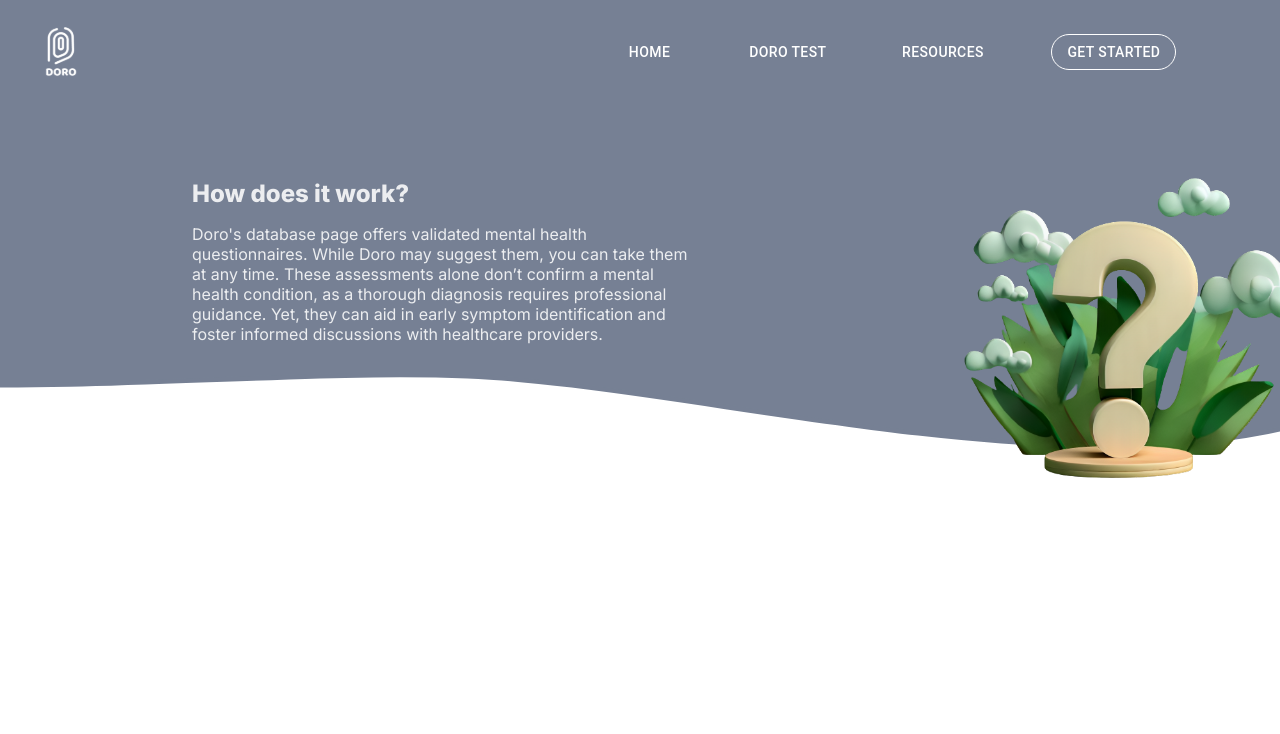
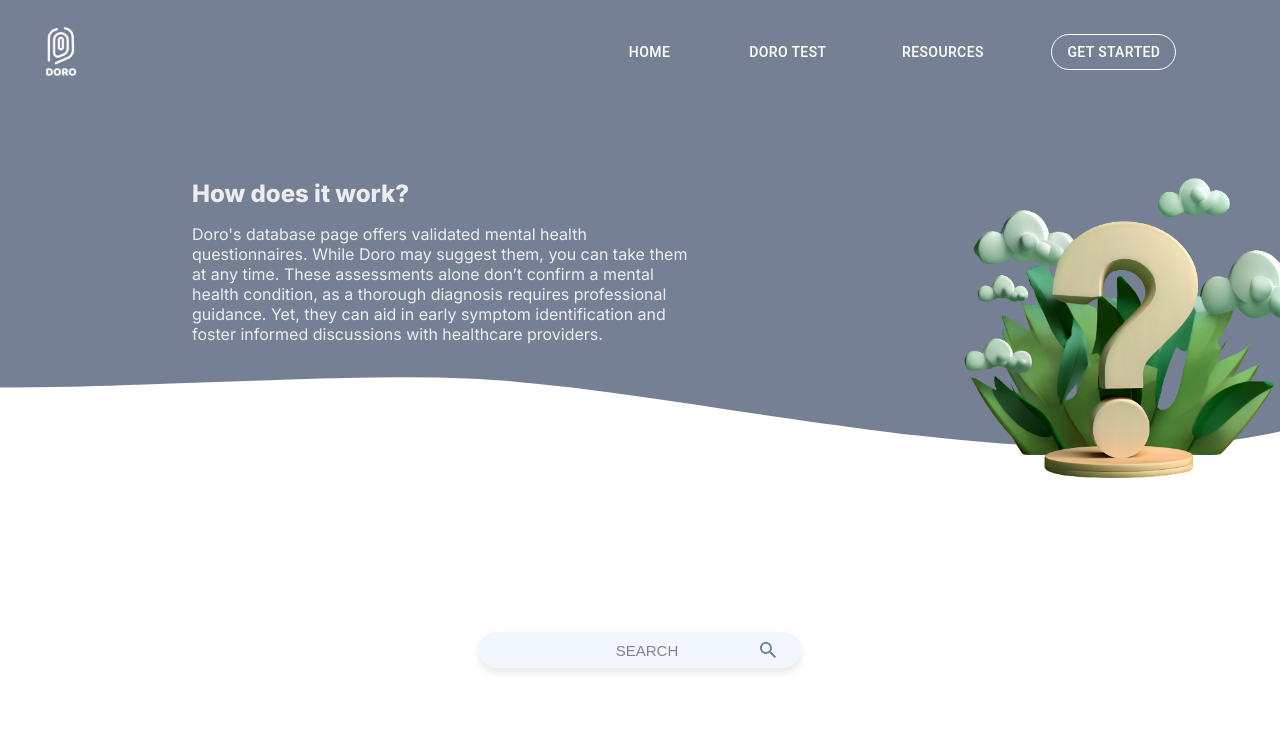
Before and after one commit to rastin1379/doro-frontend, a React (Create React App) app: page /resources in a window 1280 px wide. Shown: the top 734 px of the page. Built offline with nearby package versions, Linux system fonts and the light colour scheme.

Commit message:
Search functionality in database page

```diff
--- a/src/components/resources/AssessmentCategory.js
+++ b/src/components/resources/AssessmentCategory.js
@@ -1,17 +1,54 @@
-import React from "react";
+import React, { useRef, useState } from "react";
 import DoroCard from "../DoroCard";
 import "../../styles/AssessmentCategoryStyles.css";
 import categories from "./CategoriesData";
 
 const AssessmentCategory = () => {
+  const [searchTerm, setSearchTerm] = useState("");
+  const categoryRefs = useRef([]);
+
+const handleSearchChange = (e) => {
+  // Check for Enter key
+  if (e.key !== "Enter") return;
+
+  const currentSearchTerm = e.target.value;
+  setSearchTerm(currentSearchTerm);
+
+  const targetCategory = categories.findIndex((category) =>
+    category.bannerLabel.toLowerCase().includes(currentSearchTerm.toLowerCase())
+  );
+
+  if (targetCategory !== -1 && categoryRefs.current[targetCategory]) {
+    categoryRefs.current[targetCategory].scrollIntoView({
+      behavior: "smooth",
+    });
+  }
+};
 
   return (
+    <div style={{ position: "relative" }}>
+      {/* Search Bar */}
+      <input
+        placeholder="SEARCH"
+        className="search-category"
+        label="Search for category"
+        variant="standard"
+        value={searchTerm}
+        onChange={(e) => setSearchTerm(e.target.value)} // Update the searchTerm when typing
+        onKeyPress={handleSearchChange} // Handle Enter key press
+      />
       <div className="categories-container">
         {categories.map((category, index) => (
-        <div key={index} className="category-container">
+          <div
+            key={index}
+            className="category-container"
+            ref={(el) => (categoryRefs.current[index] = el)} // Assign ref for each category
+          >
             <img
               src={category.lineDecorImg}
-            className={index % 2 === 0 ? "line-image-right" : "line-image-left"}
+              className={
+                index % 2 === 0 ? "line-image-right" : "line-image-left"
+              }
               alt=""
             />
             {/* SVG Banner */}
@@ -42,6 +79,7 @@ const AssessmentCategory = () => {
           </div>
         ))}
       </div>
+    </div>
   );
 };
 
--- a/src/styles/AssessmentCategoryStyles.css
+++ b/src/styles/AssessmentCategoryStyles.css
@@ -19,14 +19,14 @@
   max-height: 12%;
   object-fit: cover;
   margin: 0 auto;
-  margin-bottom: -4%;  /* Reduce this value to bring closer */
+  margin-bottom: -4%; /* Reduce this value to bring closer */
 }
 
 .cards-container {
   display: flex;
   overflow-x: auto;
   gap: 2%;
-  margin-top: -3%;  /* Adjust this value if needed */
+  margin-top: -3%; /* Adjust this value if needed */
 }
 
 .slider-controls {
@@ -42,15 +42,15 @@
   justify-content: center;
   align-items: center;
   color: #728094;
-  background-color: #FFFFFF; /* Semi-transparent white background */
-  border-radius: 50px;  /* Rounded corners */
-  padding: 8px 32px;   /* Padding to space the text from the edges */
-  font-size: 1.5rem;   /* Font size, adjust as needed */
-  font-weight: 700;    /* Medium font weight */
-  box-shadow: 0 4px 12px rgba(0, 0, 0, 0.1);  /* Subtle shadow for depth */
-  margin: -2% auto 2%;     /* Adjust the margin to position the label */
-  position: relative;  /* Needed for the z-index to work */
-  z-index: 1;          /* Ensure the label is above other elements */
+  background-color: #ffffff; /* Semi-transparent white background */
+  border-radius: 50px; /* Rounded corners */
+  padding: 8px 32px; /* Padding to space the text from the edges */
+  font-size: 1.5rem; /* Font size, adjust as needed */
+  font-weight: 700; /* Medium font weight */
+  box-shadow: 0 4px 12px rgba(0, 0, 0, 0.1); /* Subtle shadow for depth */
+  margin: -2% auto 2%; /* Adjust the margin to position the label */
+  position: relative; /* Needed for the z-index to work */
+  z-index: 1; /* Ensure the label is above other elements */
   border: 2px solid #728094;
 }
 
@@ -68,11 +68,46 @@
   bottom: 5%;
   left: 30%;
   transform: translateX(-50%);
-  z-index: 0;              /* This ensures the image stays below other content */
+  z-index: 0; /* This ensures the image stays below other content */
   width: 80%;
 }
 
 /* Ensure other content overlays the line image */
-.banner, .label-container, .cards-container, .slider-controls {
+.banner,
+.label-container,
+.cards-container,
+.slider-controls {
   z-index: 1;
 }
+
+.search-category {
+  position: absolute;
+  top: -5vh;
+  left: 50%;
+  transform: translate(-50%, 0);
+  z-index: 2;
+  background-color: #f2f6ff;
+  color: black;
+  border-radius: 90px;
+  border: 2px solid #f2f6ff;
+  width: 300px;
+  height: 30px;
+  box-shadow: 0px 4px 8px rgba(0, 0, 0, 0.1);
+  font-size: 18px; /* Increase font size of text inside the input */
+  padding-left: 16px; /* Padding on the left for text alignment */
+  line-height: 45px; /* To vertically center the text */
+  text-align: center;
+  background-image: url('../assets/icons/search.svg'); /* Add your path to the search icon */
+  background-repeat: no-repeat;
+  background-position: right 15px center; /* Position the icon */
+  background-size: 10% 50%;
+}
+
+/* Add a separate rule for the placeholder styling */
+.search-category::placeholder {
+  font-weight: normal;
+  opacity: 1;
+  color: #7d8496;
+  font-size: 15px;
+  text-align: center;
+}
```
Also changed, not shown: src/assets/icons/search.svg (added). Lines whose indentation alone changed are shown as unchanged.
